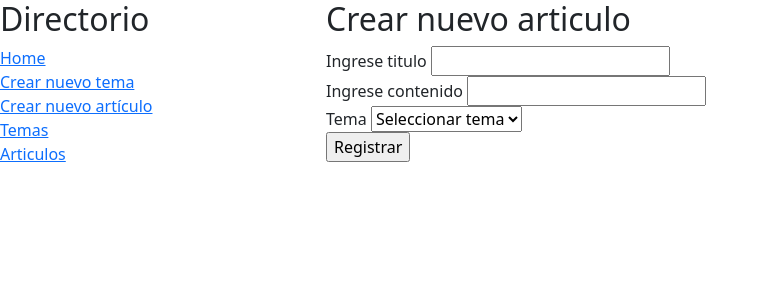
After one commit to dposadas08/exParcial, a Django app: template wikiApp/templates/nuevoArticulo.html in a window 1280 px wide. The commit adds this page. Shown: the top 300 px of the page, without its empty margins (0-769 px from the left). Run offline with Django 3.2, Linux system fonts and the light colour scheme; the template is opened without the code that fills it, so the values that code supplies are empty; some libraries are stand-ins or nearby versions.

Commit message:
Implementación de la creación de articulos y lista de articulos

```diff
--- a/wikiApp/templates/layout.html
+++ b/wikiApp/templates/layout.html
@@ -18,13 +18,13 @@
                     <a href="{% url 'wikiApp:nuevoTema' %}">Crear nuevo tema</a>
                 </div>
                 <div>
-                    <a href="">Crear nuevo artículo</a>
-                </div>
-                <div>
-                    <a href="">Articulos</a>
+                    <a href="{% url 'wikiApp:nuevoArticulo' %}">Crear nuevo artículo</a>
                 </div>
                 <div>
                     <a href="{% url 'wikiApp:temas' %}">Temas</a>
+                </div>
+                <div>
+                    <a href="{% url 'wikiApp:articulos' %}">Articulos</a>
                 </div>
             </div>
             <div class="col-8">
--- /dev/null
+++ b/wikiApp/templates/nuevoArticulo.html
@@ -0,0 +1,32 @@
+{% extends "layout.html" %}
+
+{% block titulo %}
+    Nuevo Articulo
+{% endblock %}
+
+{% block contenido %}
+    <h2>Crear nuevo articulo</h2>
+    <form class="row" method="post" action="{% url 'wikiApp:nuevoArticulo' %}">
+        {% csrf_token %}
+        <div>
+            <label>Ingrese titulo</label>
+            <input type="text" name="tituloArticulo">
+        </div>
+        <div>
+            <label>Ingrese contenido</label>
+            <input type="text" name="contenidoArticulo">
+        </div>
+        <div>
+            <label>Tema</label>
+            <select name="temaArticulo">
+                <option value="0">Seleccionar tema</option>
+                {% for tema in listaTemas %}
+                    <option value="{{ tema.id }}">{{ tema.nombre }}</option>
+                {% endfor %}
+            </select>
+        </div>
+        <div>
+            <input type="submit" value="Registrar">
+        </div>
+    </form>
+{% endblock %}
--- a/wikiApp/urls.py
+++ b/wikiApp/urls.py
@@ -6,5 +6,7 @@ app_name='wikiApp'
 urlpatterns = [
     path('', views.inicio, name='inicio'),
     path('nuevoTema',views.nuevoTema,name='nuevoTema'),
-    path('temas', views.temas, name='temas')
+    path('temas', views.temas, name='temas'),
+    path('nuevoArticulo', views.nuevoArticulo, name='nuevoArticulo'),
+    path('articulos', views.articulos, name='articulos')
 ]
```
Also changed, not shown: wikiApp/templates/articulos.html (added, +25 -0 lines), wikiApp/views.py (+29 -0 lines), db.sqlite3.
